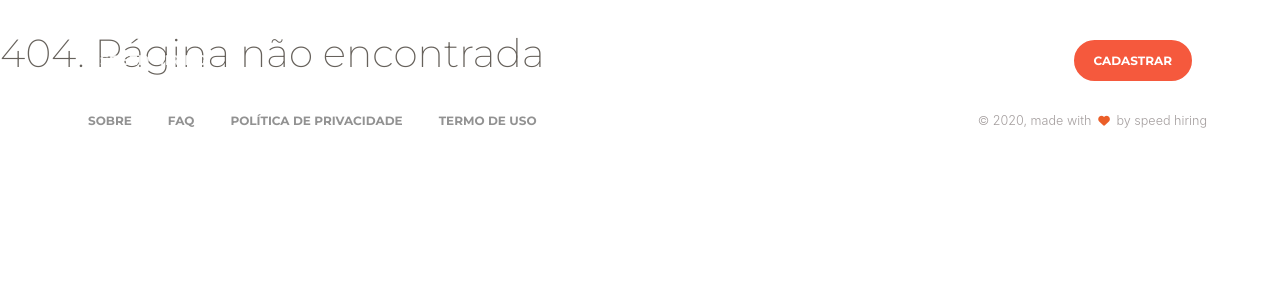
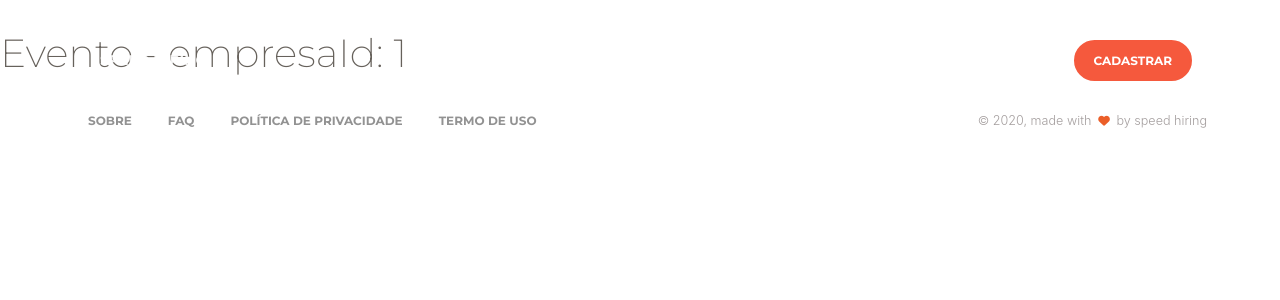
Before and after one commit to React-Bootcamp-WoMarkersCode/cv-speed-hiring, a React (Create React App) app: page /evento/1 in a window 1280 px wide. Before the commit this address led to /not-found. Shown: the top 300 px of the page. Built offline with nearby package versions, Linux system fonts and the light colour scheme.

Commit message:
pg do evento

```diff
--- a/src/Routes.js
+++ b/src/Routes.js
@@ -5,6 +5,7 @@ const Home = React.lazy(() => import('./pages/Home'));
 const NotFound = React.lazy(() => import('./pages/NotFound'));
 const SolicitaChaveAcesso = React.lazy(() => import('./pages/SolicitaChaveAcesso'));
 const VerificaChaveAcesso = React.lazy(() => import('./pages/VerificaChaveAcesso'));
+const Evento = React.lazy(() => import('./pages/Evento'));
 const Participantes = React.lazy(() => import('./pages/Participantes'));
 const Participante = React.lazy(() => import('./pages/Participante'));
 const CadastroConta = React.lazy(() => import('./pages/CadastroConta'));
@@ -24,6 +25,8 @@ const Routes = () => (
             <Route exact path='/solicitar-chave-de-acesso'component={routerProps => <SolicitaChaveAcesso {...routerProps} />} />
 
             <Route exact path='/verificar-chave-de-acesso'component={routerProps => <VerificaChaveAcesso {...routerProps} />} />
+
+            <Route exact path='/evento/:empresaId'component={routerProps => <Evento {...routerProps} />} />
 
             <Route exact path='/participantes/:empresaId'component={routerProps => <Participantes {...routerProps} />} />
 
--- /dev/null
+++ b/src/pages/Evento/index.js
@@ -0,0 +1,12 @@
+import React from 'react';
+import { useParams } from 'react-router';
+
+const Evento = () => {
+    const { empresaId } = useParams();
+
+    return(
+        <h2>Evento - empresaId: {empresaId}</h2>
+    )
+}
+
+export default Evento;
```
